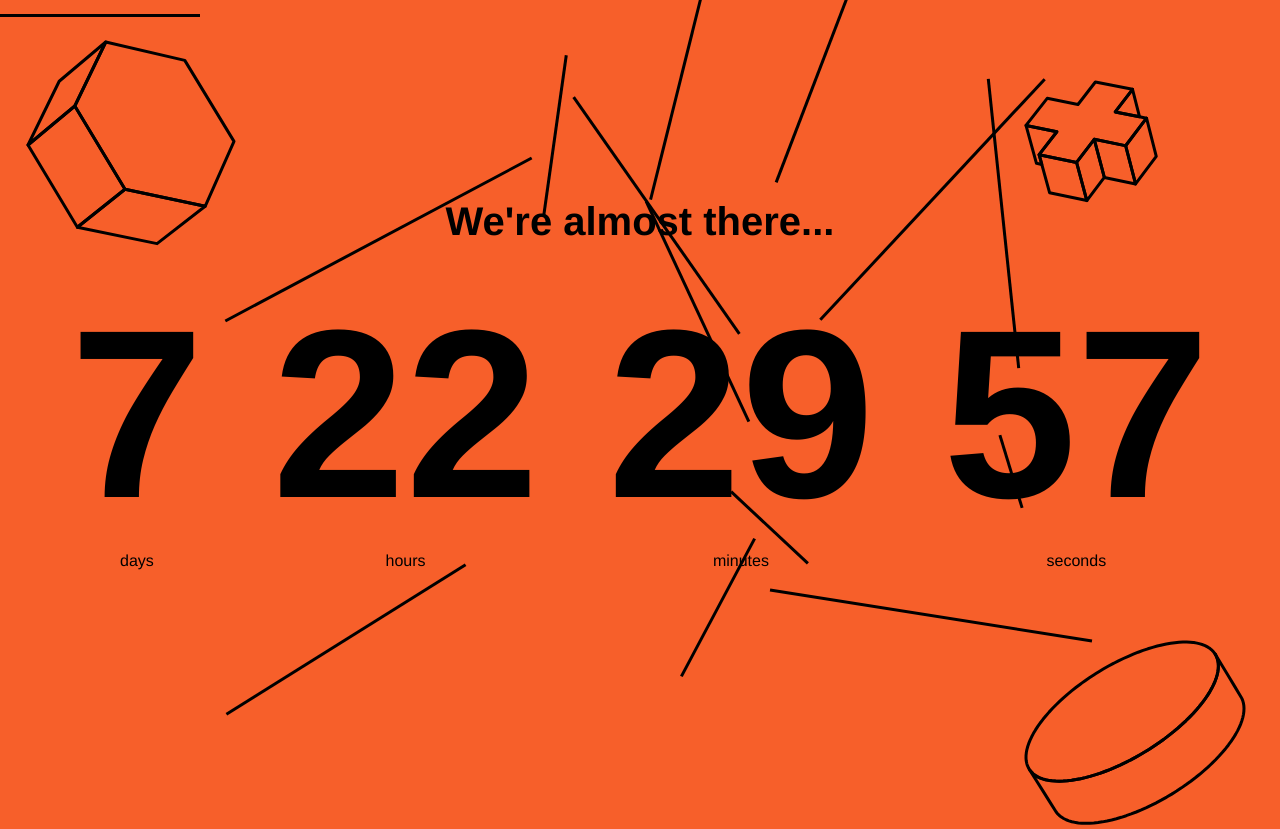
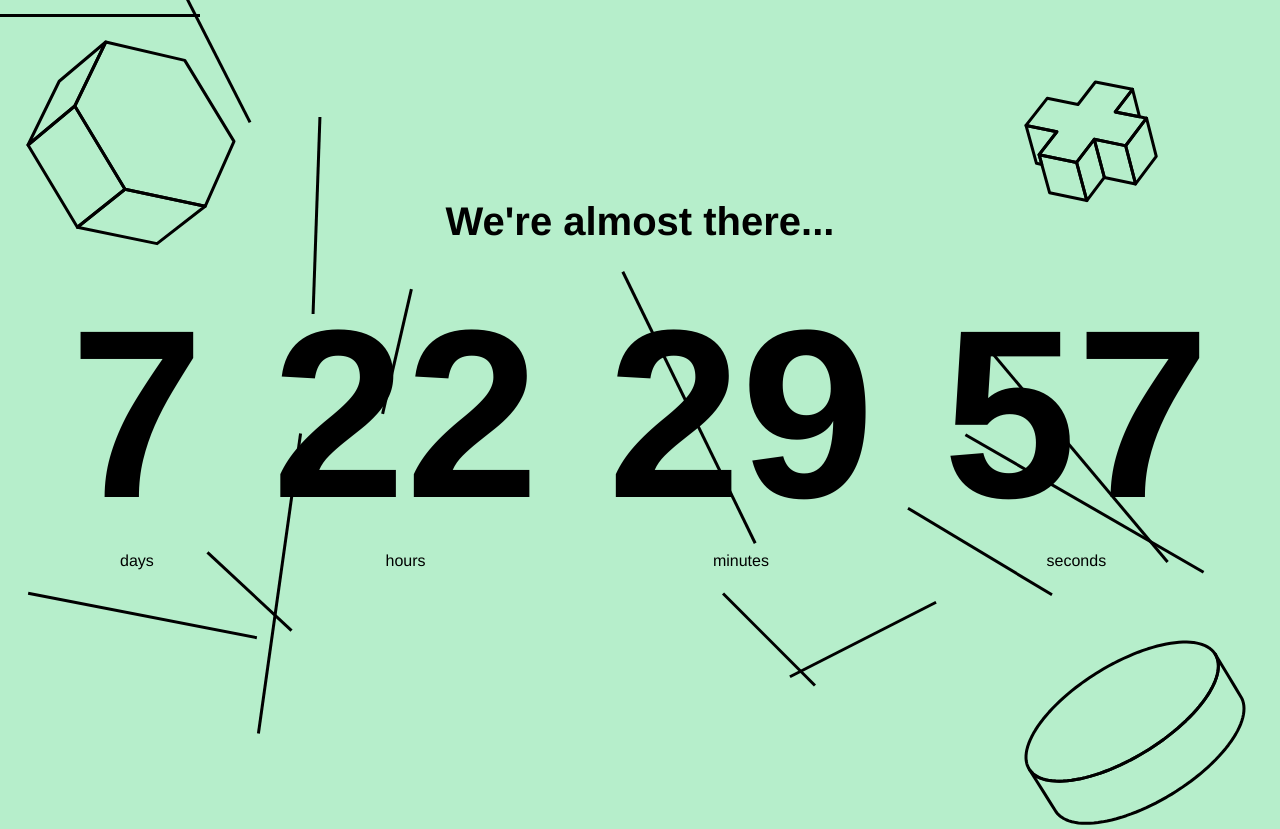
Before and after one commit to driesstandaert/countdown, a website built with webpack: page src/index.html in a window 1280 px wide. Built offline with nearby package versions, Linux system fonts and the light colour scheme.

Commit message:
swap colours

```diff
--- a/src/js/app.js
+++ b/src/js/app.js
@@ -46,7 +46,7 @@ let canvas = document.querySelector('#draw');
         let ctx = canvas.getContext('2d');
         canvas.width = window.innerWidth;
         canvas.height = window.innerHeight;
-        ctx.strokeStyle = '#F75F2A';
+        ctx.strokeStyle = '#FF9966';
         ctx.lineJoin = 'round';
         ctx.lineCap = 'round';
         ctx.lineWidth = 200;
@@ -60,7 +60,7 @@ let canvas = document.querySelector('#draw');
           isDrawing = true;
             if (!isDrawing) return;
             // ctx.strokeStyle = `hsl(${hue},100%,50%)`;
-            ctx.strokeStyle = '#FF9966';
+            ctx.strokeStyle = '#F75F2A';
             ctx.beginPath();
             ctx.moveTo(lastX, lastY);
             ctx.lineTo(e.offsetX, e.offsetY);
--- a/src/scss/components/_countdown.scss
+++ b/src/scss/components/_countdown.scss
@@ -3,9 +3,9 @@ $firecracker-light: #FFD6BF;
 $firecracker-medium: #FF9966;
 $firecracker: #F75F2A;
 $coral-light: #FDCAC3;
-$green-light: #CCEBD8;
-$yellow-light: #FCEBB9;
-$berry-light: #F5D2E3;
+$green-light: #B6EECB;
+$yellow-light: #FFE6A8;
+$berry-light: #FCC5DE;
 $neutral-white: #fff;
 $neutral-lightest: #F4F5F8;
 $neutral-light: #E6EAED;
@@ -26,7 +26,7 @@ html, body {
 
 body {
   align-items: center;
-  background-color: $firecracker;
+  background-color: $green-light;
   display: flex;
   font-family: "Helvetica Neue", sans-serif;
   overflow: hidden;
```
